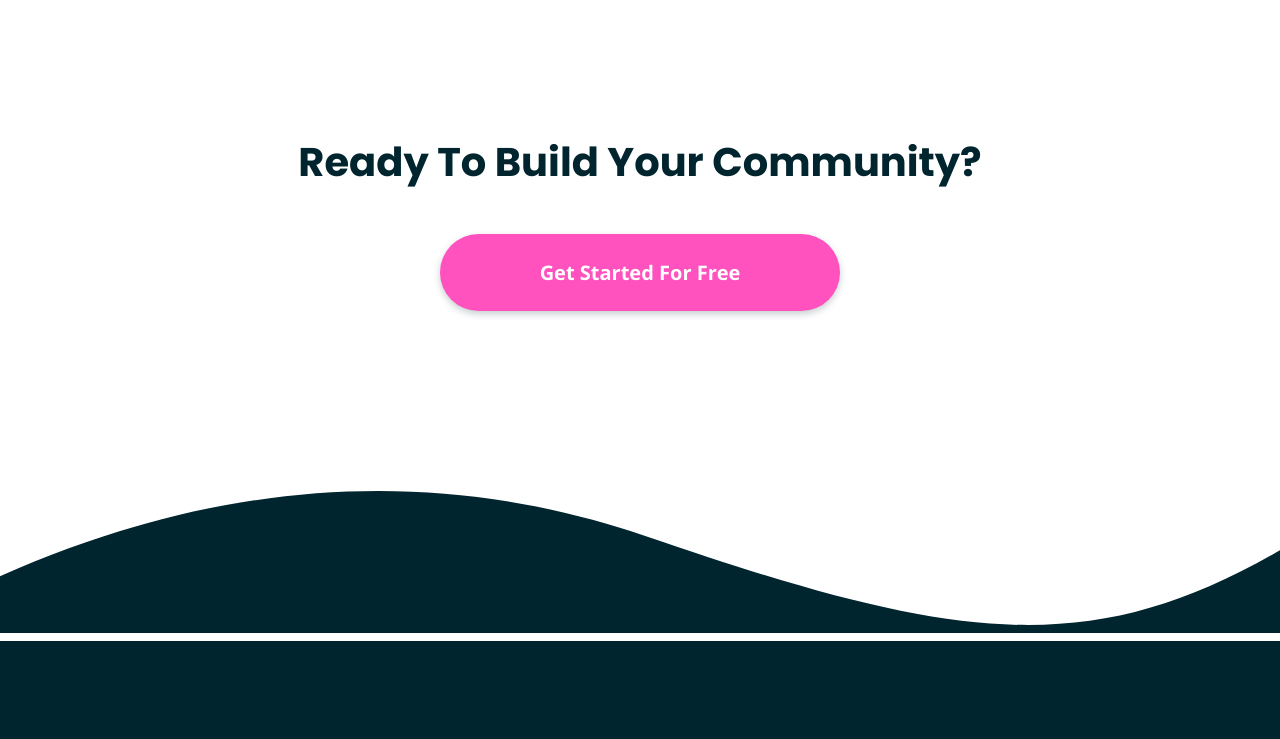
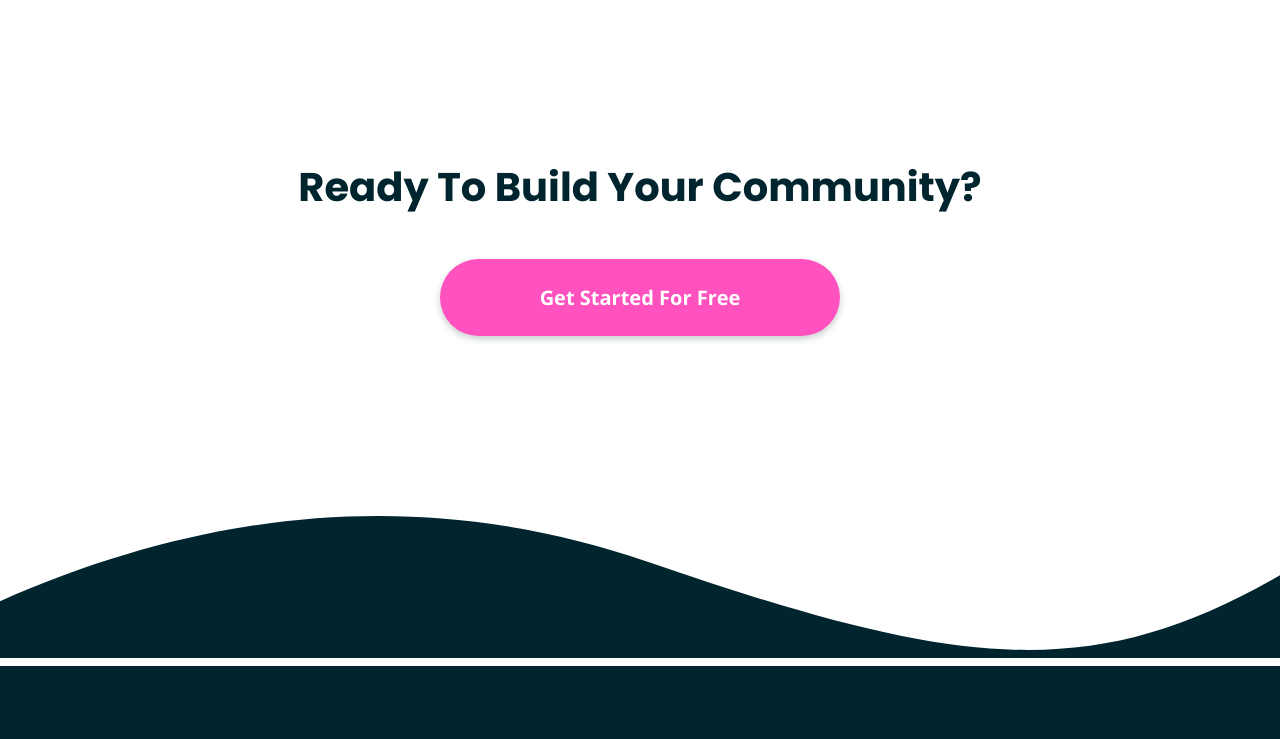
Before and after one commit to NickODxyz/FM-huddle-landing-page-with-curved-sections-master, a plain HTML site: page index.html in a window 1280 px wide. Shown: the part 4300-5039 px from the top of the page. Drawn offline with nearby package versions, Linux system fonts and the light colour scheme.

Commit message:
Add files via upload

```diff
--- a/css/styles.css
+++ b/css/styles.css
@@ -631,7 +631,7 @@ Socials Section
     cta Section
     ---------------*/
     .cta__container {
-        margin: 32.5rem 0 33rem;
+        margin: 35rem 0 33rem;
     }
     .cta__heading {
         font-size: 4rem;
```
